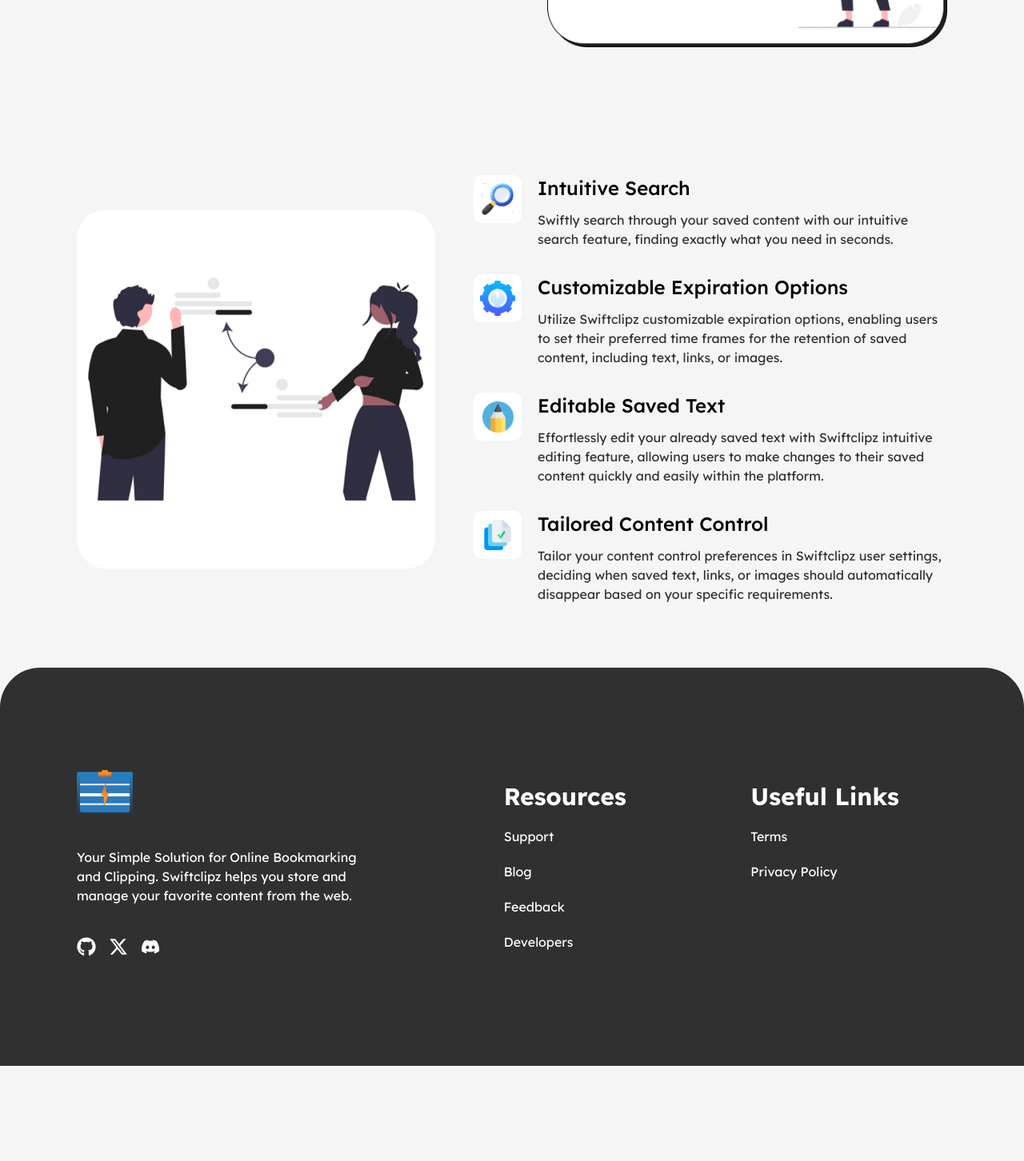
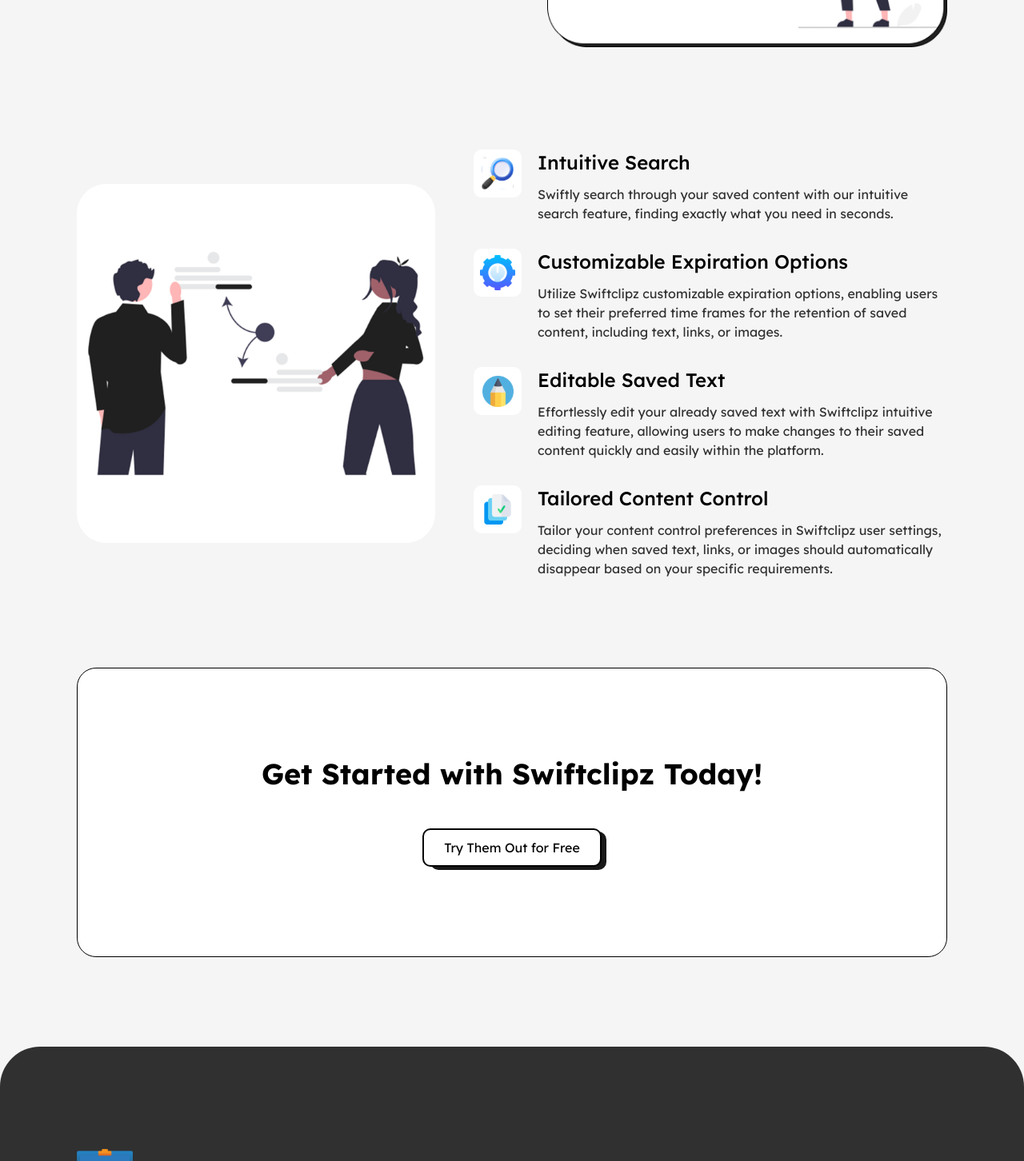
Before and after one commit to swiftclipz/swiftclipz-frontend-v1, a Next.js app: page /our-solutions in a window 1280 px wide. Shown: the part 620-2072 px from the top of the page at 80% size. Before the commit the page ends 1953 px from the top, so only its background shows below. Built offline with nearby package versions, Linux system fonts and the light colour scheme.

Commit message:
our-solutions modified

```diff
--- a/src/app/(our-solutions)/components/section-two.tsx
+++ b/src/app/(our-solutions)/components/section-two.tsx
@@ -47,7 +47,7 @@
 
 const SectionTwo = () => {
   return (
-    <div className="flex flex-col justify-between gap-12 py-20 px-8 lg:flex-row lg:items-center xl:px-24">
+    <div className="flex flex-col justify-between gap-12 pt-12 px-8 lg:flex-row lg:items-center xl:px-24">
       <div className=" lg:order-last">
         <FeatureList />
       </div>
--- a/src/app/(our-solutions)/our-solutions/page.tsx
+++ b/src/app/(our-solutions)/our-solutions/page.tsx
@@ -1,14 +1,20 @@
-import React from 'react'
-import SectionOne from '../components/section-one'
-import SectionTwo from '../components/section-two'
+import { Metadata } from "next";
+import SectionOne from "../components/section-one";
+import SectionTwo from "../components/section-two";
+import GetStarted from "@/app/components/get-started";
+
+export const metadata: Metadata = {
+  title: "Our Solutions",
+};
 
 const Page = () => {
   return (
     <div>
       <SectionOne />
       <SectionTwo />
+      <GetStarted />
     </div>
-  )
-}
+  );
+};
 
-export default Page
+export default Page;
```
